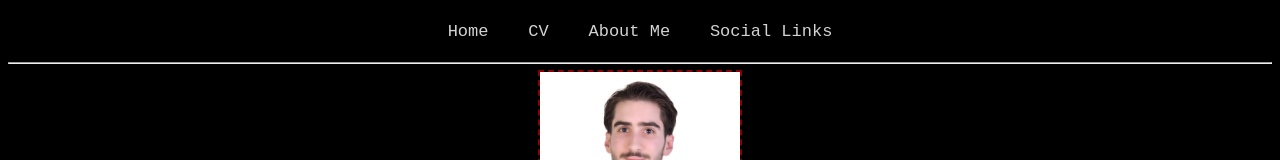
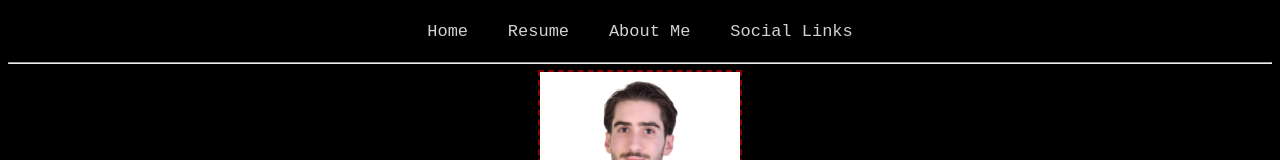
Before and after one commit to RetroSunsetz/RetroSunsetz.github.io, a plain HTML site: page about.html in a window 1280 px wide. Shown: the top 160 px of the page. Drawn offline with Linux system fonts and the light colour scheme.

Commit message:
init commit
update

```diff
--- a/about.html
+++ b/about.html
@@ -6,7 +6,7 @@
 <body>
     <nav>
         <a href="index.html">Home</a>
-		<a href="resume.html">CV</a>
+		<a href="resume.html">Resume</a>
 		<a href="about.html">About Me</a>
 		<a href="social.html">Social Links</a>
 	</nav>
```
Also changed, not shown: index.html (+1 -1 lines), resume.html (+1 -1 lines).
